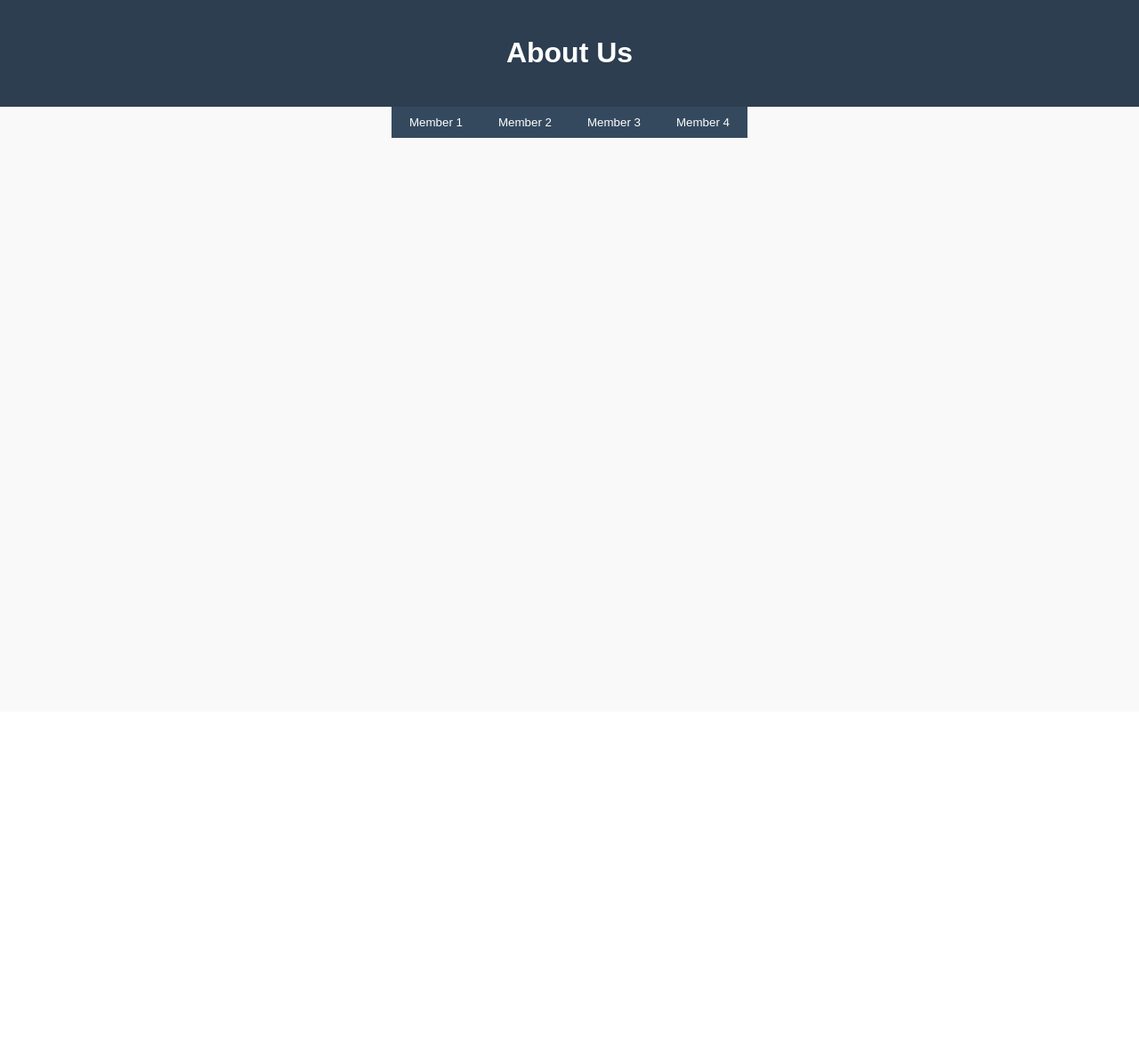
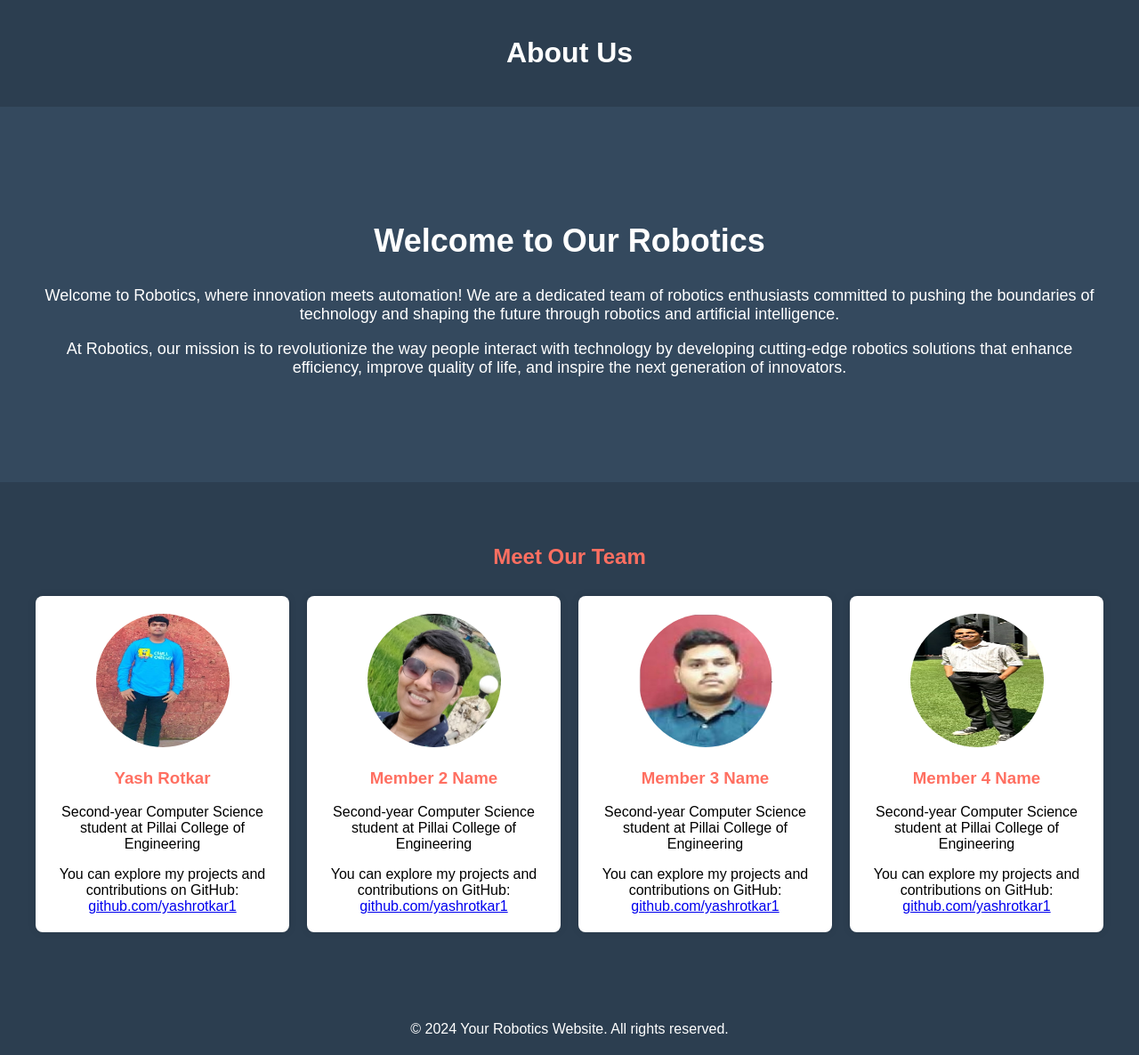
Before and after one commit to TanmaySalavkar/WP-Project, a PHP site: template Pages/about.html in a window 1280 px wide. Shown: the whole page at 89% size. Before the commit the page ends 800 px from the top, so only its background shows below. Run offline with PHP 8.4, Linux system fonts and the light colour scheme; the template is opened without the code that fills it, so the values that code supplies are empty.

Commit message:
about us page changes and image
images and information

```diff
--- a/Pages/about.html
+++ b/Pages/about.html
@@ -10,39 +10,56 @@
     <header>
         <h1>About Us</h1>
     </header>
-    <div class="container">
-        <div class="tabs">
-            <button class="tablink" onclick="openTab('member1')">Member 1</button>
-            <button class="tablink" onclick="openTab('member2')">Member 2</button>
-            <button class="tablink" onclick="openTab('member3')">Member 3</button>
-            <button class="tablink" onclick="openTab('member4')">Member 4</button>
+    <section id="hero">
+        <div class="container">
+            <h2>Welcome to Our Robotics </h2>
+            <p>Welcome to Robotics, where innovation meets automation! We are a dedicated team of robotics enthusiasts committed to pushing the boundaries of technology and shaping the future through robotics and artificial intelligence.</p>
+            <p>At Robotics, our mission is to revolutionize the way people interact with technology by developing cutting-edge robotics solutions that enhance efficiency, improve quality of life, and inspire the next generation of innovators.</p>
         </div>
-        <div id="member1" class="tabcontent">
-            <img src="yash1.jpg" alt="YASH">
-            <h2>Yash Rotkar</h2>
-            <p>As a second-year computer science student at Pillai College of Engineering, I am passionate about coding and technology. I strive to continuously improve my coding skills and stay updated with the latest advancements in the field of computer science.</p>
-            <p>My journey as a coder began with basic programming languages like C and Python, and I have since expanded my knowledge to include web development technologies such as HTML, CSS, and JavaScript. I am also proficient in data structures, algorithms, and software development methodologies.</p>
-            <p>My goal is to leverage my coding skills to solve real-world problems and contribute to the development of innovative software solutions. I am excited about the opportunities that lie ahead in my journey as a coder, and I am committed to making a positive impact through my work.</p>
-            <p> You can explore my projects and contributions on GitHub: <a href="https://github.com/Yashgzgv" target="_blank">github.com/yashrotkar1</a></p>
+    </section>
+    <section id="team">
+        <div class="container">
+            <h2>Meet Our Team</h2>
+            <div class="team-members">
+                <div class="team-member">
+                    <img src="yash1.jpg" alt="Yash Rotkar">
+                    <div class="member-info">
+                        <h3>Yash Rotkar</h3>
+                        <p>Second-year Computer Science student at Pillai College of Engineering</p>
+                        <p> You can explore my projects and contributions on GitHub: <a href="https://github.com/Yashgzgv" target="_blank">github.com/yashrotkar1</a></p>
+                    </div>
+                </div>
+                <div class="team-member">
+                    <img src="soham.jpg" alt="soham ">
+                    <div class="member-info">
+                        <h3>Member 2 Name</h3>
+                        <p>Second-year Computer Science student at Pillai College of Engineering</p>
+                        <p> You can explore my projects and contributions on GitHub: <a href="https://github.com/sohamkhot19" target="_blank">github.com/yashrotkar1</a></p>
+                    </div>
+                </div>
+                <div class="team-member">
+                    <img src="tanmay.jpg" alt="tanmay">
+                    <div class="member-info">
+                        <h3>Member 3 Name</h3>
+                        <p>Second-year Computer Science student at Pillai College of Engineering</p>
+                        <p> You can explore my projects and contributions on GitHub: <a href="https://github.com/TanmaySalavkar" target="_blank">github.com/yashrotkar1</a></p>
+                    </div>
+                </div>
+                <div class="team-member">
+                    <img src="sai.jpg" alt="Member 4">
+                    <div class="member-info">
+                        <h3>Member 4 Name</h3>
+                        <p>Second-year Computer Science student at Pillai College of Engineering</p>
+                        <p> You can explore my projects and contributions on GitHub: <a href="https://github.com/SaiSanas12" target="_blank">github.com/yashrotkar1</a></p>
+                    </div>
+                </div>
+            </div>
         </div>
+    </section>
+    <footer>
+        <div class="container">
+            <p>&copy; 2024 Your Robotics Website. All rights reserved.</p>
         </div>
-        </div>
-        <div id="member2" class="tabcontent">
-            <img src="member2.jpg" alt="Member 2">
-            <h2>Member 2</h2>
-            <p>Lorem ipsum it amet, consectetur adipiscing elit. Phasellus vehicula odio sed velit posuere suscipit.dolor s</p>
-        </div>
-        <div id="member3" class="tabcontent">
-            <img src="member3.jpg" alt="Member 3">
-            <h2>Member 3</h2>
-            <p>Lorem ipsum dolor sit amet, consectetur adipiscing elit. Phasellus vehicula odio sed velit posuere suscipit.</p>
-        </div>
-        <div id="member4" class="tabcontent">
-            <img src="member4.jpg" alt="Member 4">
-            <h2>Member 4</h2>
-            <p>Lorem ipsum dolor sit amet, consectetur adipiscing elit. Phasellus vehicula odio sed velit posuere suscipit.</p>
-        </div>
-    </div>
-    <script src="about.js"></script>
+    </footer>
 </body>
 </html>
--- a/Pages/css/about.css
+++ b/Pages/css/about.css
@@ -1,58 +1,98 @@
+
 body {
-    font-family: Arial, sans-serif;
     margin: 0;
     padding: 0;
-    background-color: #f9f9f9;
+    font-family: Arial, sans-serif;
+    background-color: #3a5768;
+    color: #000;
 }
+
+.container {
+    max-width: 1200px;
+    margin: 0 auto;
+    padding: 0 20px;
+}
+
 
 header {
     background-color: #2c3e50;
     color: #fff;
-    padding: 20px;
+    padding: 20px 0;
     text-align: center;
 }
 
-.container {
-    max-width: 800px;
-    margin: 0 auto;
+
+#hero {
+    background-color: #34495e;
+    color: #fff;
+    text-align: center;
+    padding: 100px 0;
 }
 
-.tabs {
+#hero h2 {
+    font-size: 36px;
+}
+
+#hero p {
+    font-size: 18px;
+}
+
+
+#team {
+    background-color: #2c3e50;
+    padding: 50px 0;
+}
+
+#team h2 {
+    text-align: center;
+    margin-bottom: 30px;
+    color: #ff6f61;
+}
+
+.team-members {
     display: flex;
     justify-content: center;
+}
+
+.team-member {
+    text-align: center;
+    margin-bottom: 30px;
+    width: 250px;
+    margin-right: 20px;
+    background-color: #fff;
+    padding: 20px;
+    border-radius: 8px;
+    box-shadow: 0 0 10px rgba(0, 0, 0, 0.1);
+}
+
+.team-member:last-child {
+    margin-right: 0;
+}
+
+.team-member img {
+    border-radius: 50%;
+    width: 150px;
+    height: 150px;
     margin-bottom: 20px;
 }
 
-.tablink {
-    background-color: #34495e;
-    color: #fff;
-    border: none;
-    padding: 10px 20px;
-    cursor: pointer;
-    transition: background-color 0.3s ease;
+.member-info h3 {
+    margin-top: 0;
+    color: #ff6f61;
 }
 
-.tablink:hover {
-    background-color: #2c3e50;
+.member-info p {
+    margin-bottom: 0;
 }
 
-.tabcontent {
-    display: none;
-    padding: 20px;
-    background-color: #fff;
+
+footer {
+    background-color: #2c3e50;
+    color: #fff;
     text-align: center;
+    padding: 20px 0;
 }
 
-.tabcontent img {
-    max-width: 100%;
-    border-radius: 50%;
-    margin-bottom: 20px;
+footer p {
+    margin: 0;
 }
-
-h2 {
-    margin-top: 0;
-}
-
-p {
-    margin-bottom: 20px;
-}
--- a/Pages/js/about.js
+++ /dev/null
@@ -1,13 +0,0 @@
-function openTab(tabName) {
-    var i, tabcontent, tablinks;
-    tabcontent = document.getElementsByClassName("tabcontent");
-    for (i = 0; i < tabcontent.length; i++) {
-        tabcontent[i].style.display = "none";
-    }
-    tablinks = document.getElementsByClassName("tablink");
-    for (i = 0; i < tablinks.length; i++) {
-        tablinks[i].classList.remove("active");
-    }
-    document.getElementById(tabName).style.display = "block";
-    event.currentTarget.classList.add("active");
-}
```
Also changed, not shown: sai.jpg (added), soham.jpg (added), tanmay.jpg (added).
